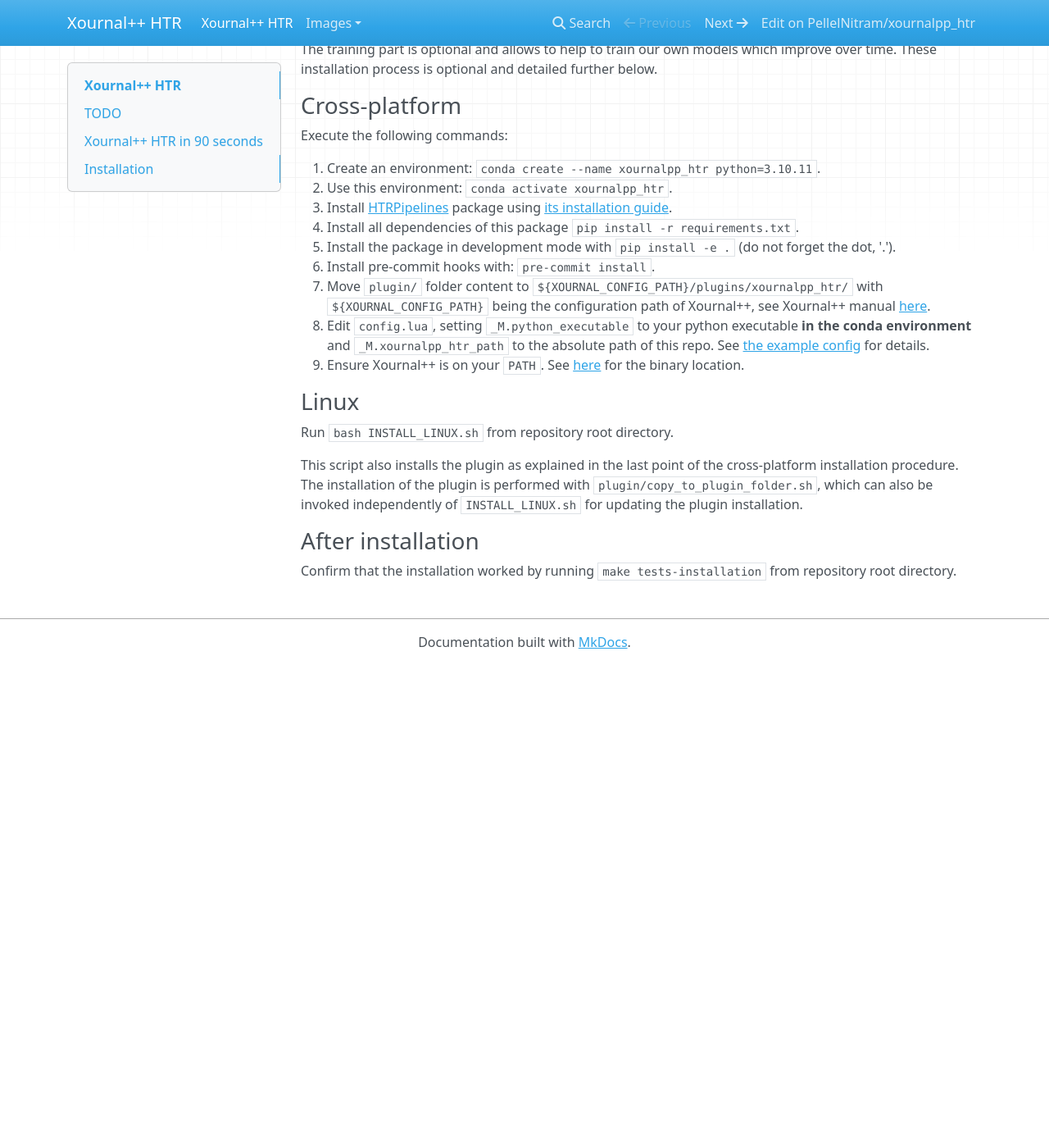
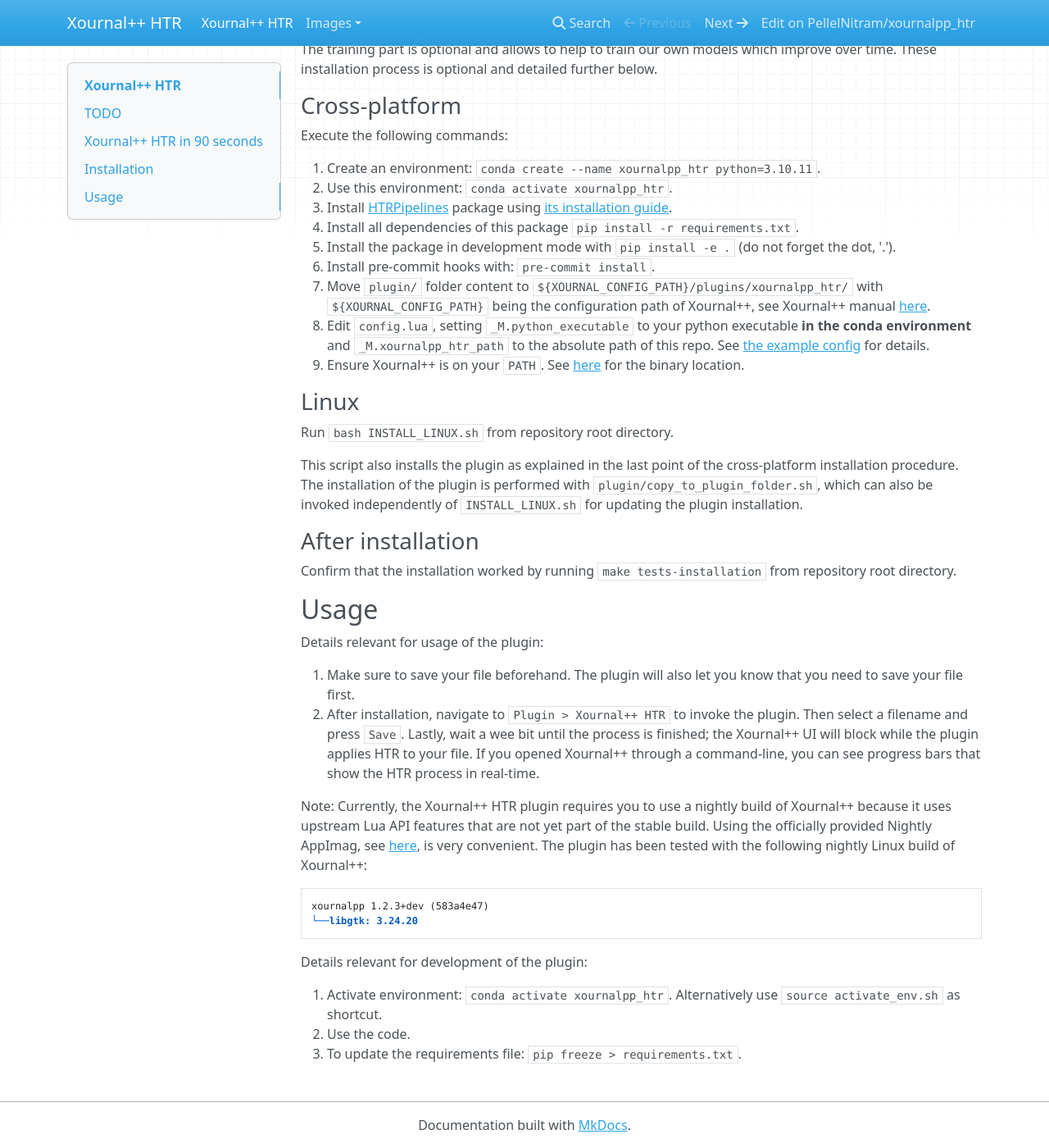
Before and after one commit to PellelNitram/xournalpp_htr, an MkDocs documentation site: the page built from docs/index.md, in a window 1280 px wide and 1400 px high, scrolled down 610 px. Shown: the whole window at 82% size. Built offline with MkDocs 1.6.1, drawn with Linux system fonts in a browser that asks for light colours; nearby versions of some CDN libraries; before the commit the page ends 1421 px from its top, so only the background shows below that.

Commit message:
Work on index of documentation.

````diff
--- a/docs/index.md
+++ b/docs/index.md
@@ -51,3 +51,32 @@
 ### After installation
 
 Confirm that the installation worked by running `make tests-installation` from repository root directory.
+
+## Usage
+
+Details relevant for usage of the plugin:
+
+1. Make sure to save your file beforehand. The plugin will also let you know that you
+   need to save your file first.
+2. After installation, navigate to `Plugin > Xournal++ HTR` to invoke the plugin. Then
+   select a filename and press `Save`. Lastly, wait a wee bit until the process is
+   finished; the Xournal++ UI will block while the plugin applies HTR to your file.
+   If you opened Xournal++ through a command-line, you can see progress bars that show
+   the HTR process in real-time.
+
+Note: Currently, the Xournal++ HTR plugin requires you to use a nightly build of
+Xournal++ because it uses upstream Lua API features that are not yet part of the
+stable build. Using the officially provided Nightly AppImag, see
+[here](https://xournalpp.github.io/installation/linux/), is very convenient.
+The plugin has been tested with the following nightly Linux build of Xournal++:
+
+```
+xournalpp 1.2.3+dev (583a4e47)
+└──libgtk: 3.24.20
+```
+
+Details relevant for development of the plugin:
+
+1. Activate environment: ``conda activate xournalpp_htr``. Alternatively use ``source activate_env.sh`` as shortcut.
+2. Use the code.
+3. To update the requirements file: ``pip freeze > requirements.txt``.
````
